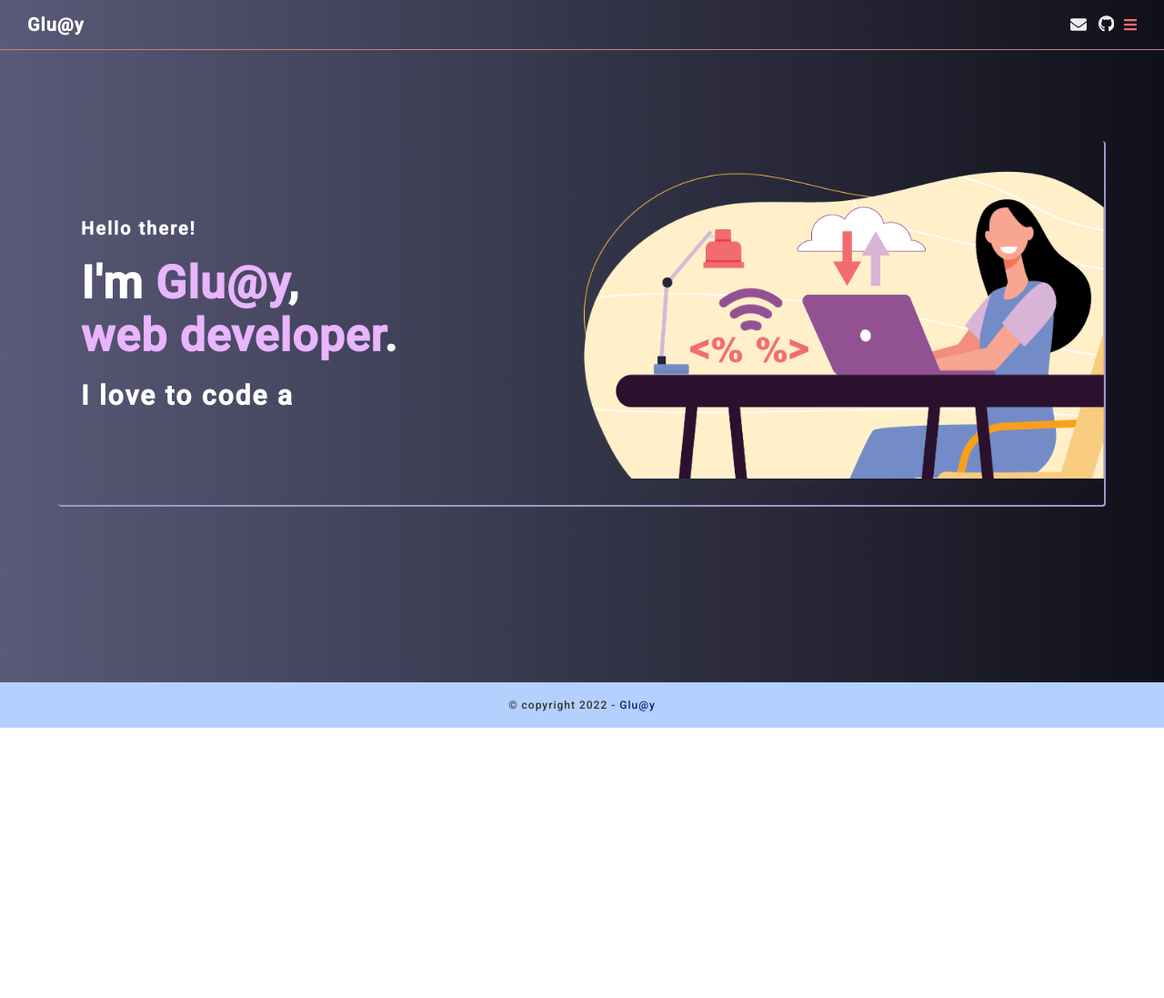
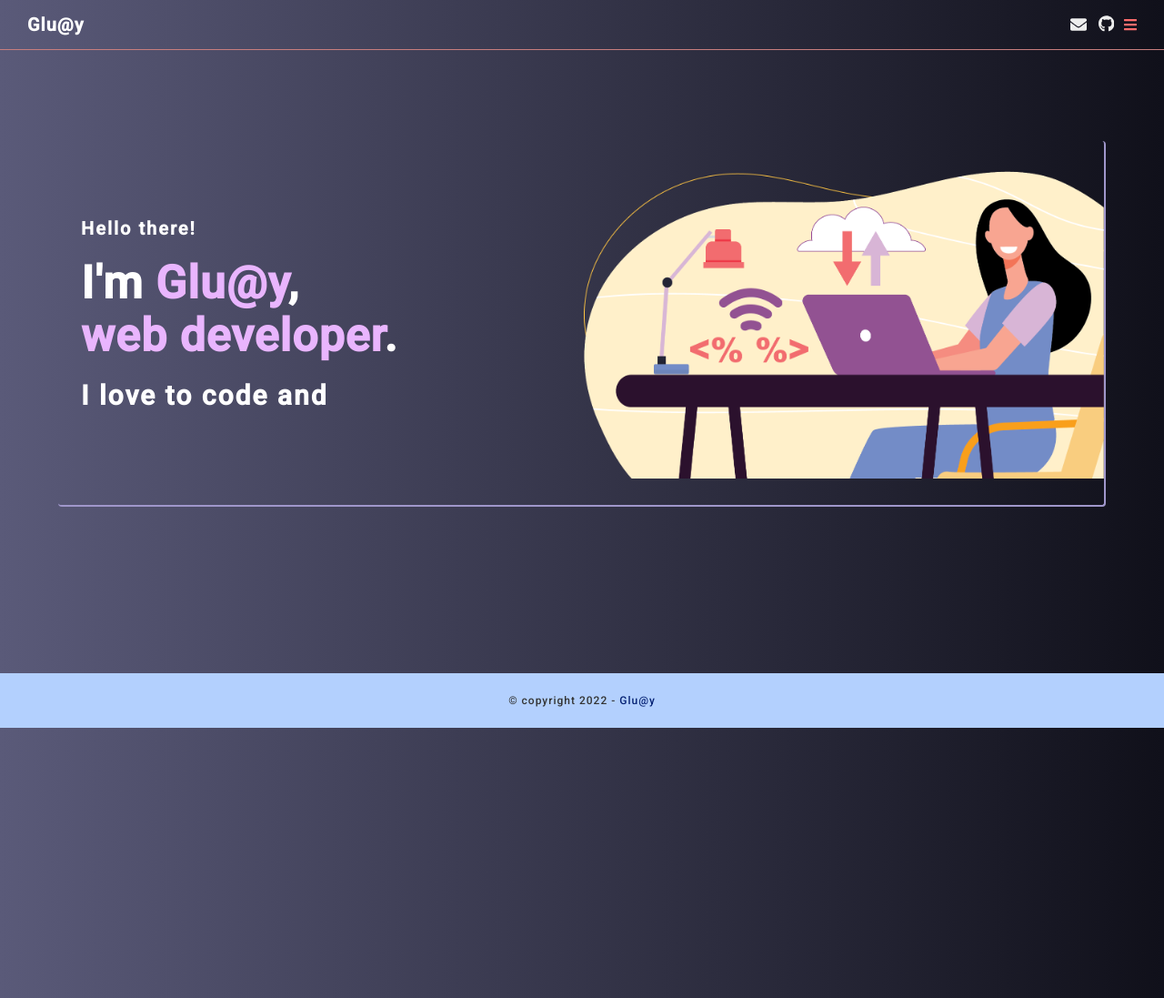
Before and after one commit to Gluay88/portfolio-website, a React (Create React App) app: page / in a window 1280 px wide. Shown: the top 1097 px of the page at 91% size. Before the commit the page ends 800 px from the top, so only its background shows below. Built offline with nearby package versions, Linux system fonts and the light colour scheme.

Commit message:
fixed the last:child

```diff
--- a/src/App.css
+++ b/src/App.css
@@ -68,7 +68,7 @@
 
 .container-all {
     width: 90vw;
-    /* height: 100vh; */
+    height: 100vh;
     margin: 0 auto;
 
 
@@ -138,12 +138,11 @@
 
 /*********** Projects Page ************/
 .projects_container {
-    /* width: 80vw; */
+    width: 80vw;
     height: 100vh;
     margin: 0 auto;
     display: flex;
     flex-wrap: wrap;
-
 
 }
 
@@ -206,14 +205,14 @@
 }
 .project-div {
     width: 33.25%;
-    height: 530px;
-    /* float: left; */
-    margin-bottom: 50px;
-
+    height: 520px;
 
 }
 
-
+.project-div:nth-last-of-type(1) {
+    margin-bottom: 500px;
+    height: 680px;
+}
 
 
 /*********** About Page **********/
@@ -319,7 +318,7 @@
 
 .footer-main {
     width: 100%;
-    height: 50px;
+    height: 60px;
     background-color: #B3D0FE;
     text-align: center;
     position: fixed;
--- a/src/Routes/Projects.js
+++ b/src/Routes/Projects.js
@@ -22,7 +22,7 @@ class Projects extends React.Component {
 
             description : [
                 "Create both coding and design parts",
-                "Design interface for the graphic bulider",
+                "Interface for the graphic bulider",
                 "Build framework, codign and design",
                 "Design webpage using a framework",
                 "Create both coding and design parts",
```
